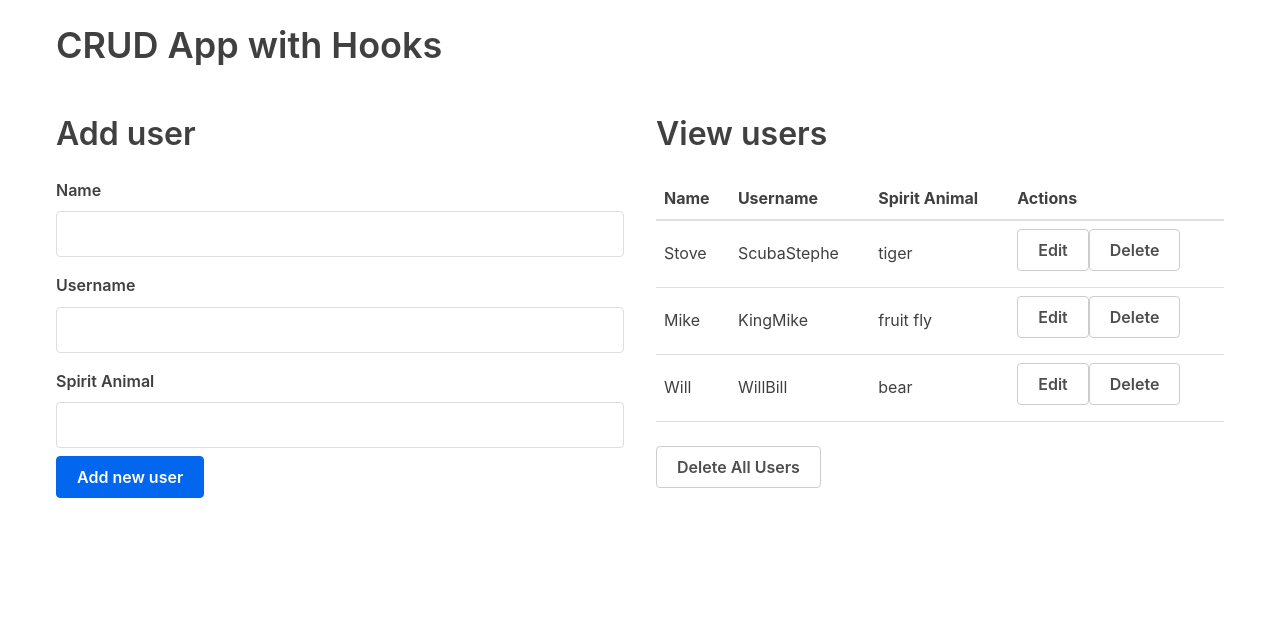
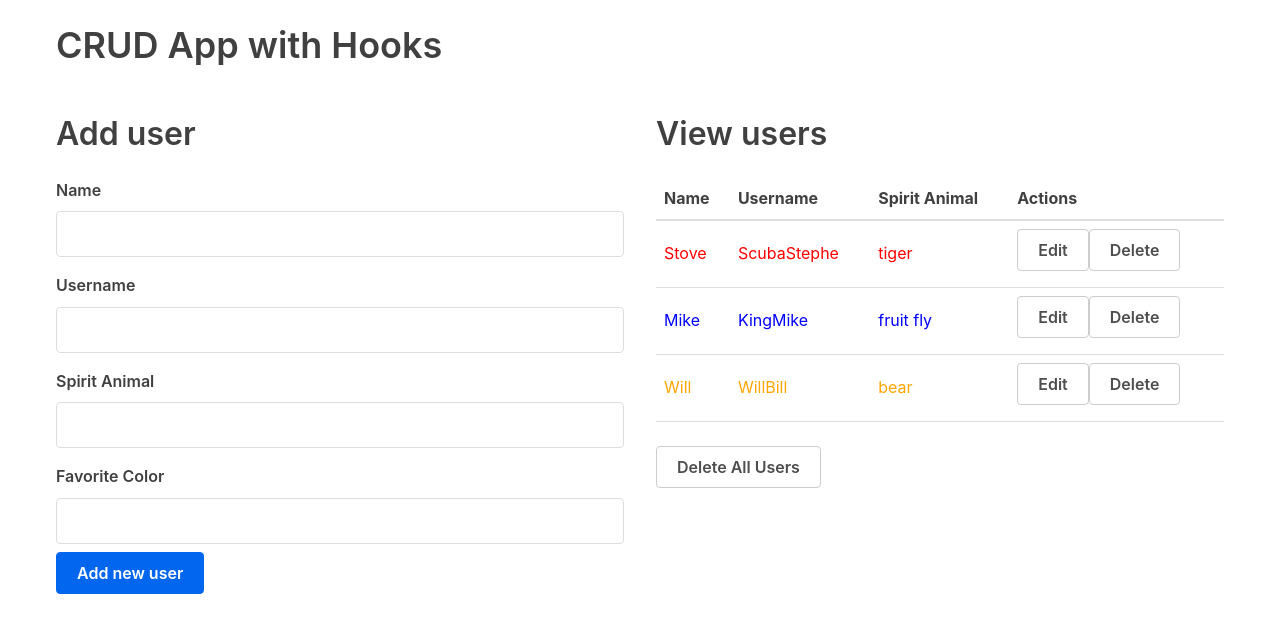
Before and after one commit to stephenmckeon/react-hooks, a React (Create React App) app: page / in a window 1280 px wide. Shown: the top 632 px of the page. Built offline with nearby package versions, Linux system fonts and the light colour scheme.

Commit message:
Adds favorite color option to users

```diff
--- a/src/App.js
+++ b/src/App.js
@@ -5,12 +5,12 @@ import EditUserForm from './forms/EditUserForm'
 
 const App = () => {
   const usersData = [
-    { id: 1, name: 'Stove', username: 'ScubaStephe', spiritAnimal: 'tiger' },
-    { id: 2, name: 'Mike', username: 'KingMike', spiritAnimal: 'fruit fly' },
-    { id: 3, name: 'Will', username: 'WillBill', spiritAnimal: 'bear' },
+    { id: 1, name: 'Stove', username: 'ScubaStephe', spiritAnimal: 'tiger', color: 'red' },
+    { id: 2, name: 'Mike', username: 'KingMike', spiritAnimal: 'fruit fly', color: 'blue' },
+    { id: 3, name: 'Will', username: 'WillBill', spiritAnimal: 'bear', color: 'orange' },
   ]
 
-  const initialFormState = { id: null, name: '', username: '', spiritAnimal: '' }
+  const initialFormState = { id: null, name: '', username: '', spiritAnimal: '', color: '' }
 
   const [users, setUsers] = useState(usersData)
   const [editing, setEditing] = useState(false)
@@ -29,7 +29,7 @@ const App = () => {
   const editRow = (user) => {
     setEditing(true)
 
-    setCurrentUser({ id: user.id, name: user.name, username: user.username, spiritAnimal: user.spiritAnimal })
+    setCurrentUser({ id: user.id, name: user.name, username: user.username, spiritAnimal: user.spiritAnimal, color: user.color })
   }
 
   const updateUser = (id, updatedUser) => {
--- a/src/forms/AddUserForm.js
+++ b/src/forms/AddUserForm.js
@@ -1,7 +1,7 @@
 import React, { useState } from 'react'
 
 const AddUserForm = (props) => {
-  const initialFormState = { id: null, name: '', username: '', spiritAnimal: '' }
+  const initialFormState = { id: null, name: '', username: '', spiritAnimal: '', color: '' }
   const [user, setUser] = useState(initialFormState)
 
   const handleInputChange = (event) => {
@@ -41,6 +41,13 @@ const AddUserForm = (props) => {
         value={user.spiritAnimal}
         onChange={handleInputChange}
       />
+      <label>Favorite Color</label>
+      <input
+        type="text"
+        name="color"
+        value={user.color}
+        onChange={handleInputChange}
+      />
       <button>Add new user</button>
     </form>
   )
--- a/src/forms/EditUserForm.js
+++ b/src/forms/EditUserForm.js
@@ -46,6 +46,13 @@ const EditUserForm = (props) => {
         value={user.spiritAnimal}
         onChange={handleInputChange}
       />
+      <label>Favorite Color</label>
+      <input
+        type="text"
+        name="color"
+        value={user.color}
+        onChange={handleInputChange}
+      />
       <button>Update user</button>
       <button
         onClick={handleClick}
--- a/src/tables/UserTable.js
+++ b/src/tables/UserTable.js
@@ -13,7 +13,7 @@ const UserTable = (props) => (
     <tbody>
       {props.users.length > 0 ? (
         props.users.map((user) => (
-          <tr key={user.id}>
+          <tr key={user.id} style={{color: user.color}}>
             <td>{user.name}</td>
             <td>{user.username}</td>
             <td>{user.spiritAnimal}</td>
@@ -37,7 +37,7 @@ const UserTable = (props) => (
         ))
       ) : (
         <tr>
-          <td colSpan={3}>No users</td>
+          <td colSpan={5}>No users</td>
         </tr>
       )}
     </tbody>
```
